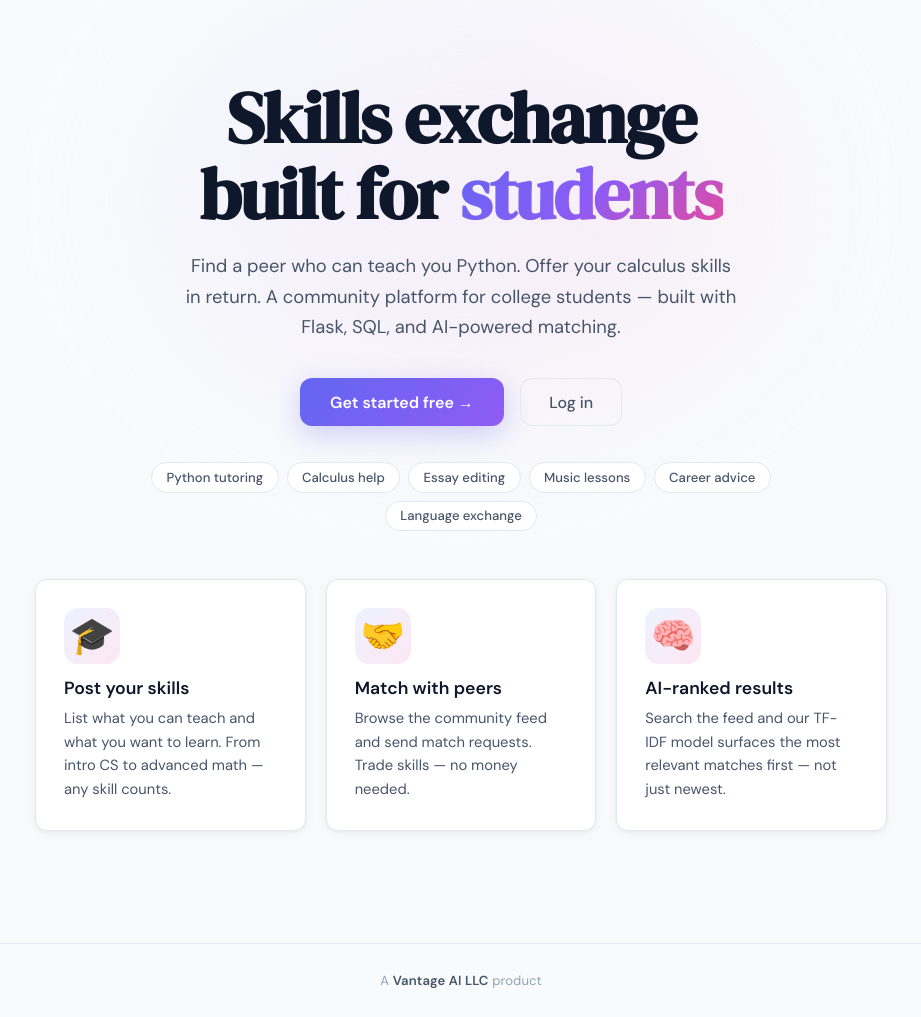
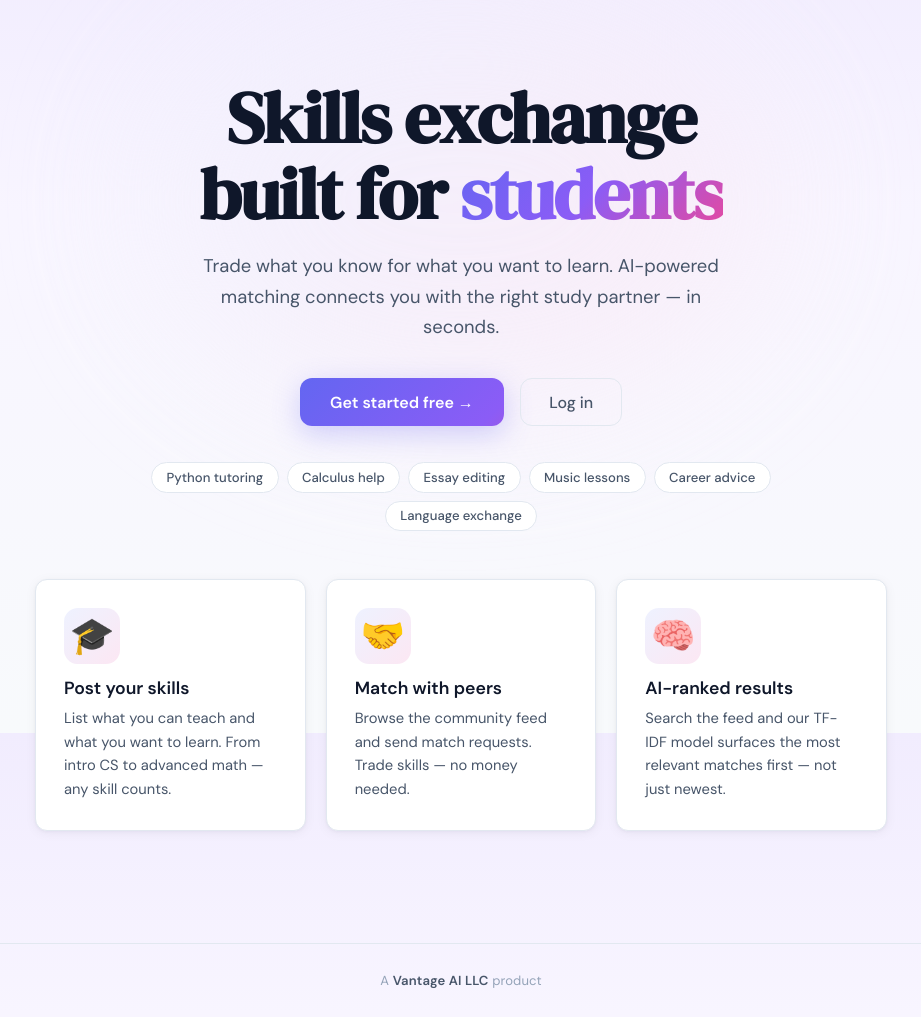
Before and after one commit to jerebear02/CampusOS, a Flask app: page / in a window 1280 px wide. Shown: the part 67-1084 px from the top of the page, without its empty margins (179-1100 px from the left). Run offline with Flask 3, Linux system fonts and the light colour scheme.

Commit message:
Confident hero subtitle and lavender background gradient
- Drop tech-stack callouts from the hero subtitle ("built with Flask,
  SQL, and AI-powered matching" sounded like a school project). Replace
  with "Trade what you know for what you want to learn. AI-powered
  matching connects you with the right study partner — in seconds."
- New body background: top-down lavender (#f1ecfe) → off-white (#f8fafc)
  gradient, background-attachment: fixed so it reads consistently across
  every page regardless of scroll length. Complements the indigo/pink
  brand accent without competing with the hero halo.
- Navbar upgraded to frosted glass (72% white + saturate/blur backdrop)
  so it integrates with the lavender body rather than sitting as a hard
  slab on top of it.
- --bg token unchanged so form fields and inline panels keep their
  defined off-white surface against the gradient.

Co-Authored-By: Claude Opus 4.7 <noreply@anthropic.com>

```diff
--- a/static/style.css
+++ b/static/style.css
@@ -37,7 +37,10 @@
 html { font-size: 16px; }
 body {
   font-family: 'DM Sans', system-ui, sans-serif;
-  background: var(--bg);
+  /* Soft lavender bleeding into off-white — stays fixed on scroll so the
+     gradient reads consistently across every page, short or long. */
+  background:
+    linear-gradient(180deg, #f1ecfe 0%, #f8f5ff 35%, var(--bg) 100%) fixed;
   color: var(--ink);
   min-height: 100vh;
   display: flex;
@@ -53,7 +56,10 @@ img { max-width: 100%; }
   align-items: center;
   justify-content: space-between;
   padding: .9rem 2rem;
-  background: var(--surface);
+  /* Frosted-glass over the lavender body gradient — premium, no hard edge */
+  background: rgba(255, 255, 255, .72);
+  backdrop-filter: saturate(160%) blur(12px);
+  -webkit-backdrop-filter: saturate(160%) blur(12px);
   border-bottom: 1px solid var(--border);
   position: sticky;
   top: 0;
--- a/templates/index.html
+++ b/templates/index.html
@@ -4,7 +4,7 @@
 {% block content %}
 <section class="hero">
   <h1 class="hero-title">Skills exchange<br>built for <em>students</em></h1>
-  <p class="hero-sub">Find a peer who can teach you Python. Offer your calculus skills in return. A community platform for college students — built with Flask, SQL, and AI-powered matching.</p>
+  <p class="hero-sub">Trade what you know for what you want to learn. AI-powered matching connects you with the right study partner — in seconds.</p>
   <div class="hero-actions">
     <a href="{{ url_for('register') }}" class="btn-gradient">Get started free →</a>
     <a href="{{ url_for('login') }}" class="btn-ghost btn-lg">Log in</a>
```
